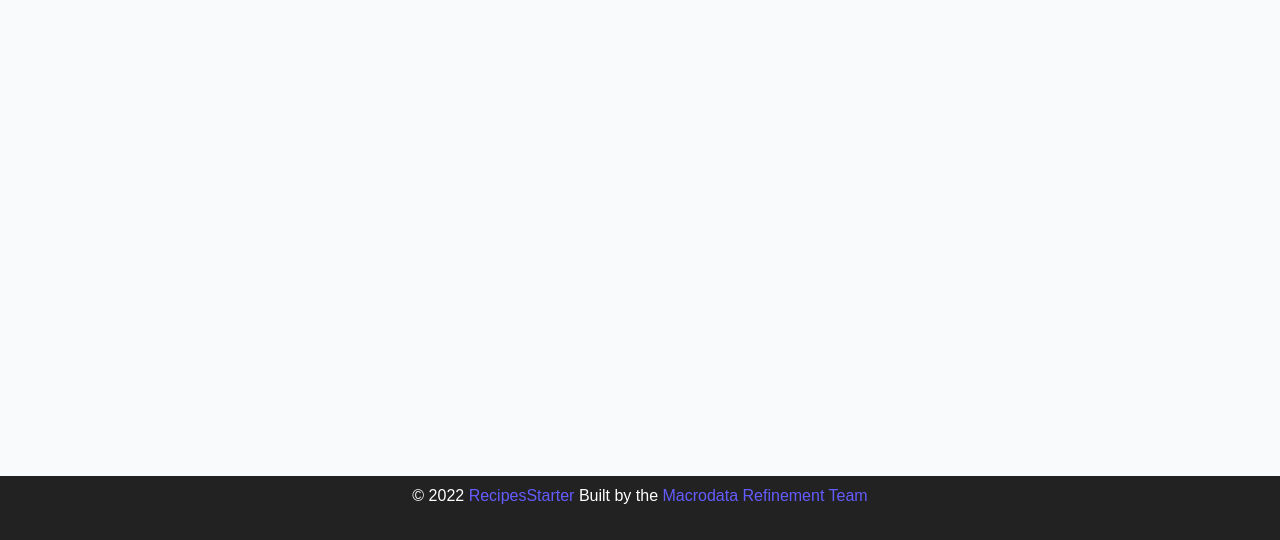
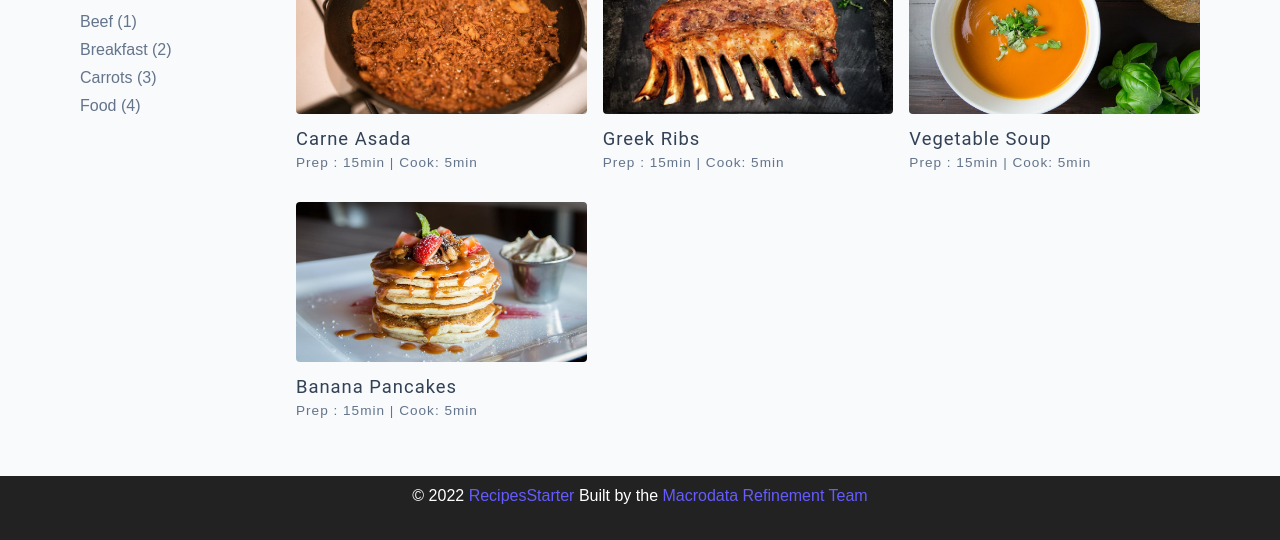
Before and after one commit to vcordero07/recipe-starter, a plain HTML site: page recipes.html in a window 1280 px wide. Shown: the part 260-800 px from the top of the page. Drawn offline with Linux system fonts and the light colour scheme.

Commit message:
404, recipes page, and tags page set

```diff
--- a/css/main.css
+++ b/css/main.css
@@ -549,6 +549,20 @@ Recipes
 }
 /*
 ===============
+Error Page 404
+===============
+*/
+.error-page{
+  text-align: center;
+
+}
+
+.error-page h1{
+  font-size: 9rem;
+}
+
+/*
+===============
 
 ===============
 */
--- a/recipes.html
+++ b/recipes.html
@@ -46,7 +46,59 @@
   <!-- main -->
   <main class="page">
     <h1>Recipes Page</h1>
+    <!-- recipe container -->
+    <section class="recipes-container">
+      <!-- tags container -->
+      <div class="tags-container">
+        <h4>recipes</h4>
+        <div class="tags-list">
+          <a href="tag-template.html">Beef (1)</a>
+          <a href="tag-template.html">Breakfast (2)</a>
+          <a href="tag-template.html">Carrots (3)</a>
+          <a href="tag-template.html">Food (4)</a>
+        </div>
 
+      </div>
+      <!-- end of tags container -->
+
+      <!-- recipes list container -->
+      <div class="recipes-list">
+        <!-- single recipe -->
+        <a href="single-recipe.html" class="recipe">
+          <img src="./assets/recipes/recipe-1.jpeg" alt="food" class="img recipe-img" />
+          <h5>carne asada</h5>
+          <p>Prep : 15min | Cook: 5min</p>
+        </a>
+        <!-- end of single recipe -->
+
+        <!-- single recipe -->
+        <a href="single-recipe.html" class="recipe">
+          <img src="./assets/recipes/recipe-2.jpeg" alt="food" class="img recipe-img" />
+          <h5>greek ribs</h5>
+          <p>Prep : 15min | Cook: 5min</p>
+        </a>
+        <!-- end of single recipe -->
+
+        <!-- single recipe -->
+        <a href="single-recipe.html" class="recipe">
+          <img src="./assets/recipes/recipe-3.jpeg" alt="food" class="img recipe-img" />
+          <h5>vegetable soup</h5>
+          <p>Prep : 15min | Cook: 5min</p>
+        </a>
+        <!-- end of single recipe -->
+
+        <!-- single recipe -->
+        <a href="single-recipe.html" class="recipe">
+          <img src="./assets/recipes/recipe-4.jpeg" alt="food" class="img recipe-img" />
+          <h5>banana pancakes</h5>
+          <p>Prep : 15min | Cook: 5min</p>
+        </a>
+        <!-- end of single recipe -->
+      </div>
+      <!-- end of recipes list container -->
+
+    </section>
+    <!-- end of recipe container -->
   </main>
   <!-- end of main -->
   <!-- footer -->
```
Also changed, not shown: 404.html (+5 -2 lines), tag-template.html (+38 -1 lines).
